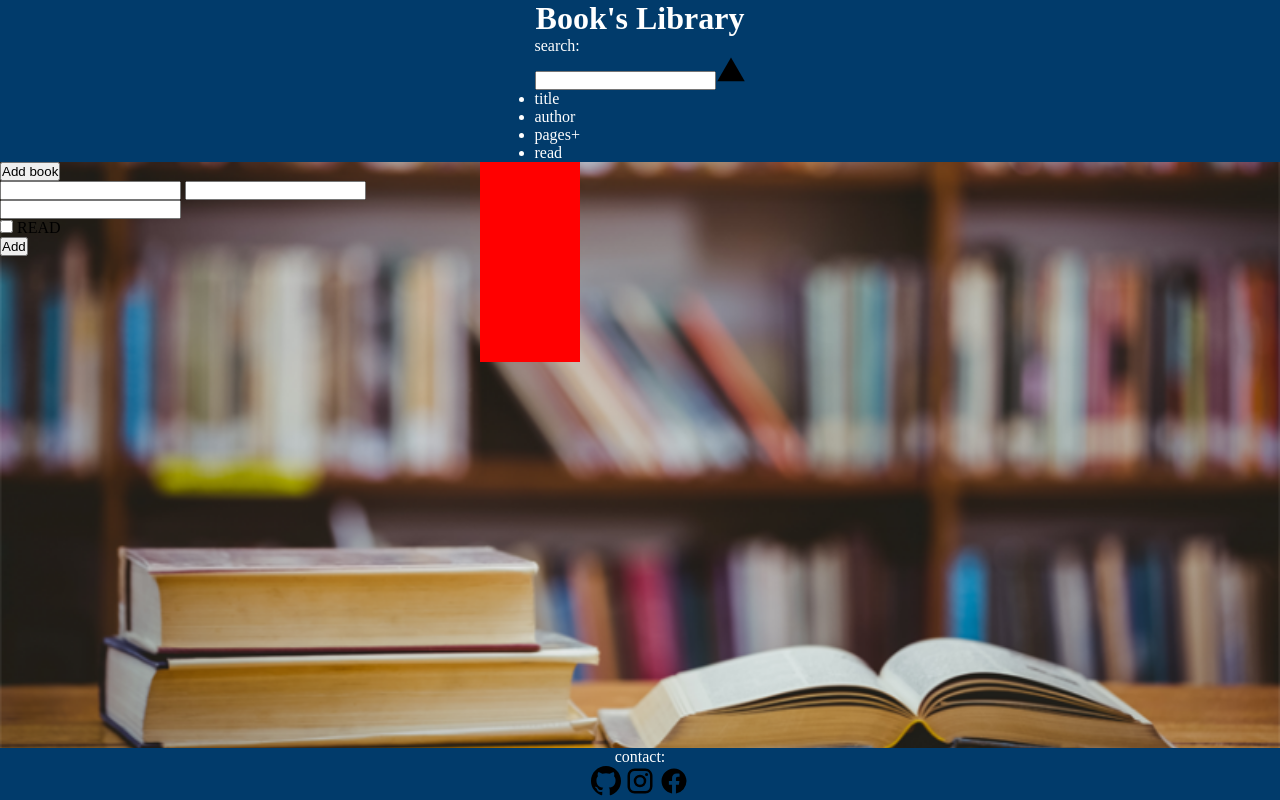
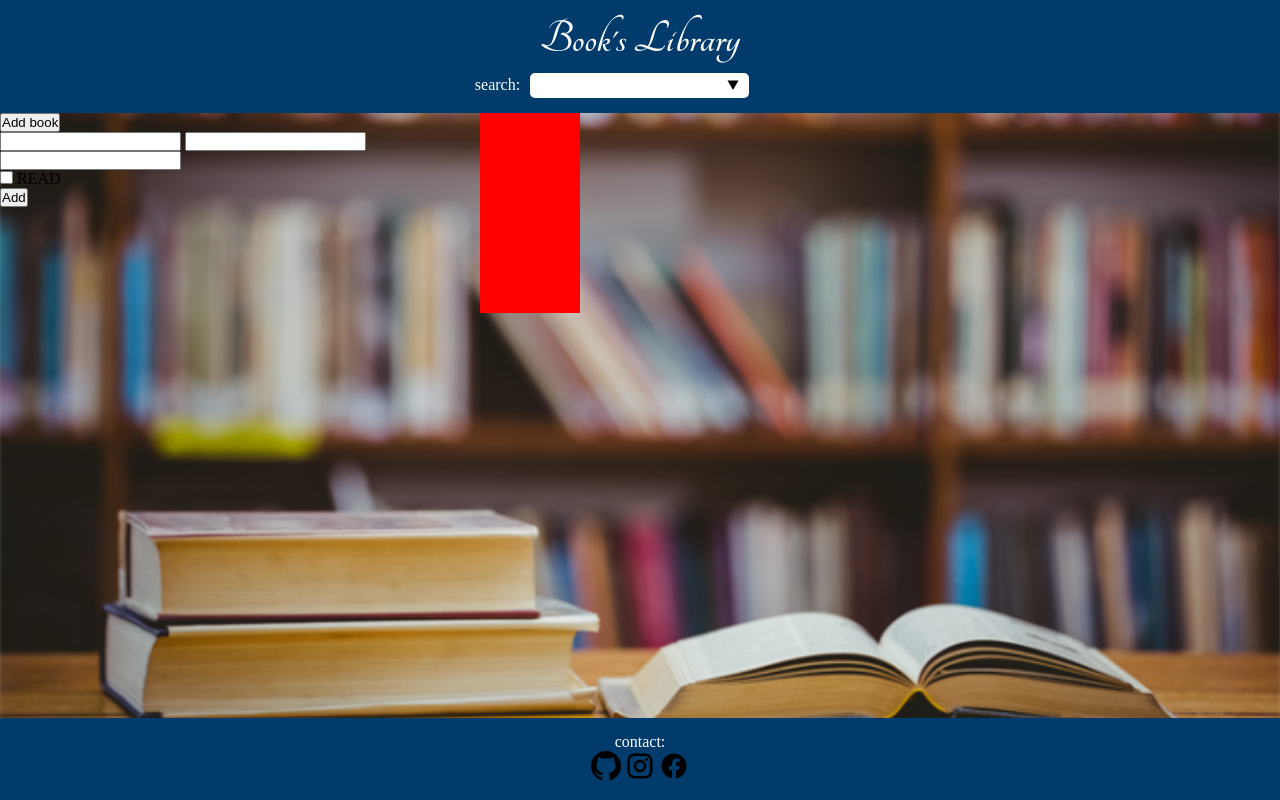
Before and after one commit to heno-s/odin-library, a website: page index.html in a window 1280 px wide. Drawn offline with Linux system fonts and the light colour scheme.

Commit message:
Style header

```diff
--- a/style.css
+++ b/style.css
@@ -1,3 +1,5 @@
+@import url(./fonts.css);
+
 *,
 *::before,
 *::after {
@@ -23,9 +25,51 @@ body {
     height: 100vh;
 }
 
+.app-title {
+    font-family: Tangerine;
+    font-size: 3rem;
+    margin-bottom: 0.2em;
+}
+
+.dropdown {
+    display: none;
+}
+
+.search {
+    display: flex;
+    gap: 10px;
+    align-items: center;
+    margin-left: -7ch; /* to calibrate with searchbox (-7ch = search:) */
+}
+
+.searchbox {
+    display: flex;
+    gap: 10px;
+    align-items: center;
+    background-color: #fff;
+    border-radius: 5px;
+    padding: 5px 10px;
+}
+
+.searchbox input {
+    border: none;
+    background-color: transparent;
+}
+
+.searchbox input:focus {
+    outline: none;
+}
+
+.searchbox img {
+    cursor: pointer;
+    width: 12px;
+    transform: rotateZ(180deg);
+}
+
 header,
 footer {
     color: #fff;
+    padding: 15px;
     background-color: #013b6b;
     display: flex;
     flex-direction: column;
```
